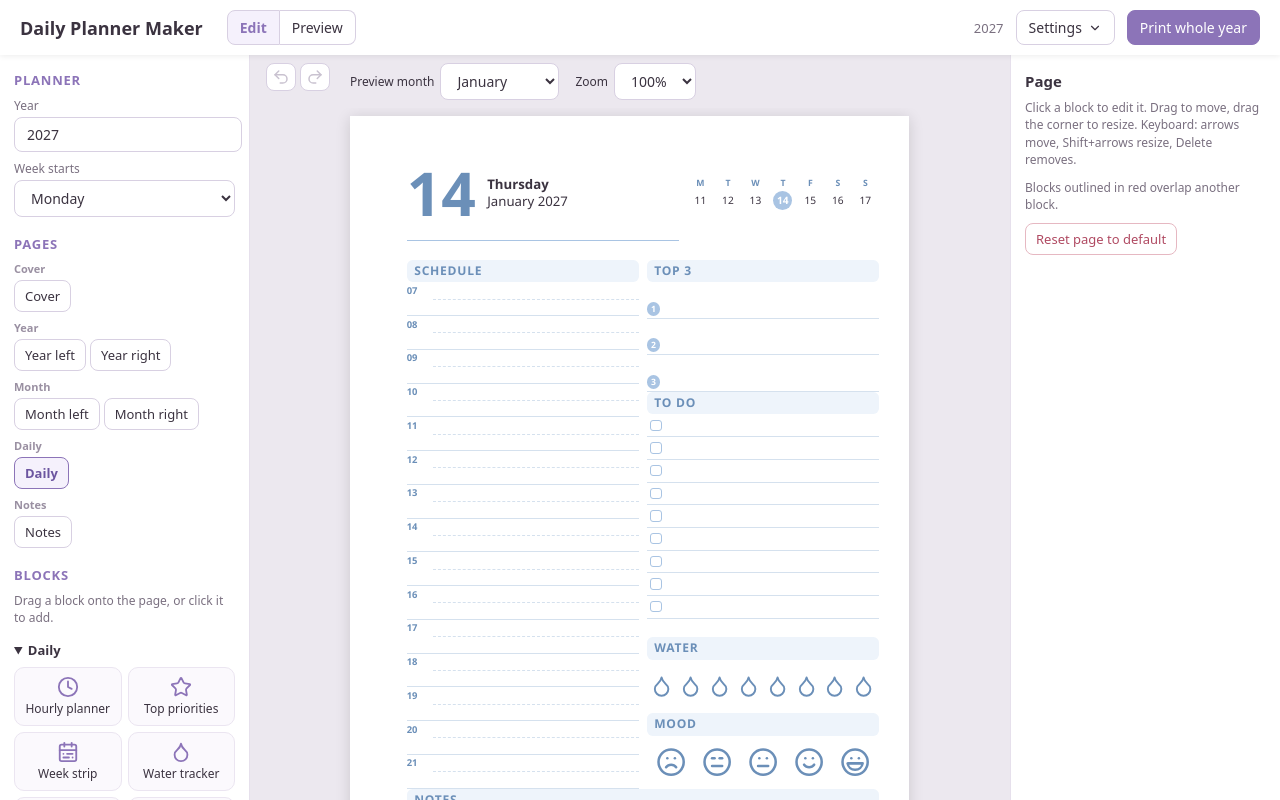
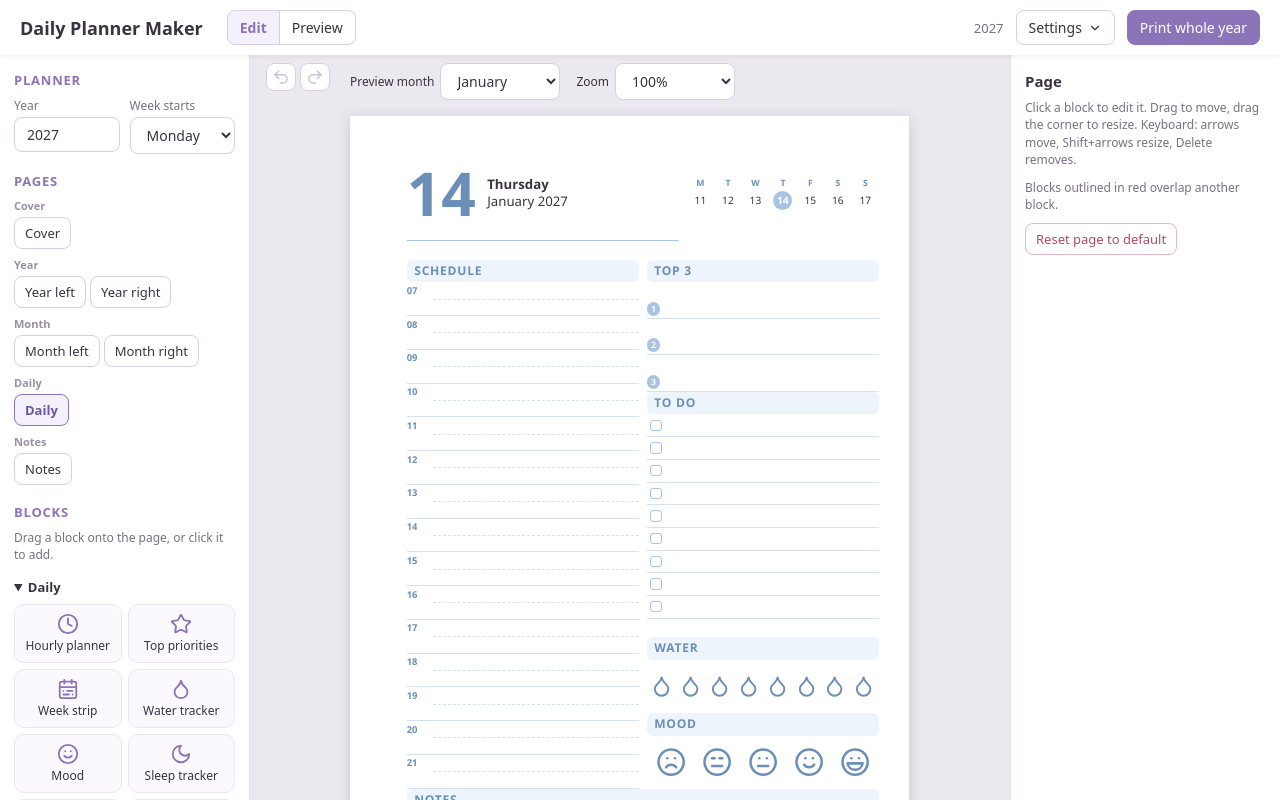
Before and after one commit to ZuZanaZZ/Daily-Planner, a React (Vite) app: page / in a window 1280 px wide. Built offline with nearby package versions, Linux system fonts and the light colour scheme.

Commit message:
Fix styling of dropdown buttons so that width stays consistent and doesn't change based on the content inside

```diff
--- a/src/styles/app.css
+++ b/src/styles/app.css
@@ -192,6 +192,7 @@ body {
 .field {
   display: flex;
   flex: 1 1 90px;
+  min-width: 0;
   flex-direction: column;
   gap: 3px;
   font-size: 12px;
--- a/src/styles/editor.css
+++ b/src/styles/editor.css
@@ -159,6 +159,10 @@
   display: flex;
   align-items: center;
   gap: 6px;
+}
+
+.ed-stage__bar select {
+    width: 120px;
 }
 
 /* Customisable select (Chrome 135+): the popup list becomes stylable HTML.
```
